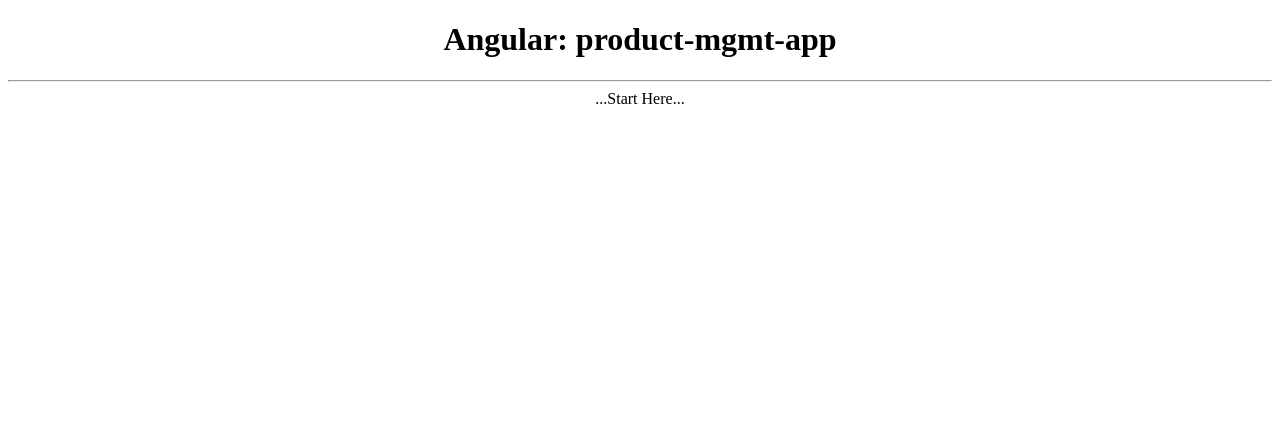
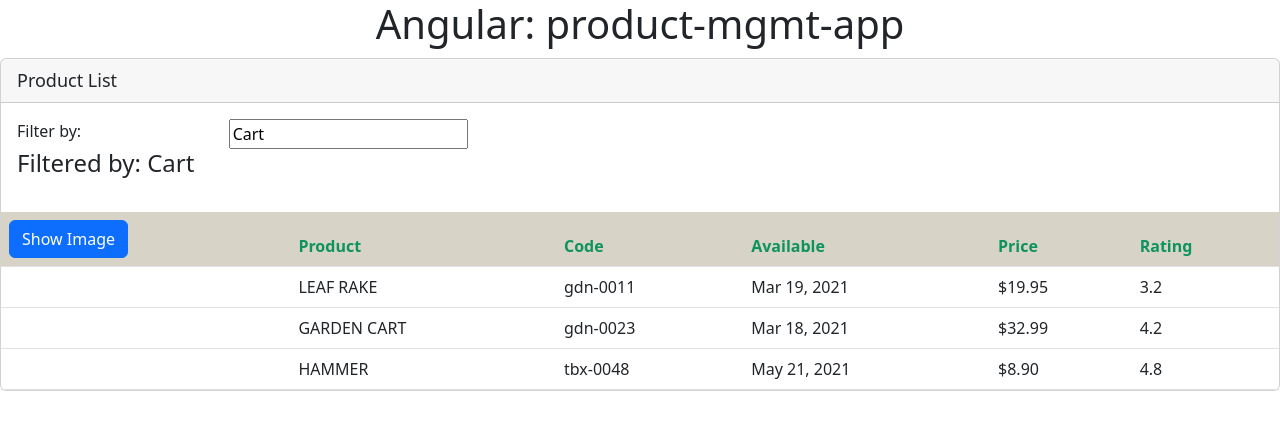
Before and after one commit to YanDevo/angular-prod-mgmt-app, an Angular app in the folder product-mgmt-app/: page / in a window 1280 px wide. Shown: the top 430 px of the page. Built offline with nearby package versions, Linux system fonts and the light colour scheme.

Commit message:
product list update

```diff
--- a/product-mgmt-app/package.json
+++ b/product-mgmt-app/package.json
@@ -18,6 +18,8 @@
     "@angular/platform-browser": "^14.1.0",
     "@angular/platform-browser-dynamic": "^14.1.0",
     "@angular/router": "^14.1.0",
+    "bootstrap": "^5.2.2",
+    "font-awesome": "^4.7.0",
     "rxjs": "~7.5.0",
     "tslib": "^2.3.0",
     "zone.js": "~0.11.4"
--- a/product-mgmt-app/src/app/app.component.html
+++ b/product-mgmt-app/src/app/app.component.html
@@ -2,6 +2,5 @@
   <h1>
     {{title}}
   </h1>
-  <hr>
-  ...Start Here...
 </div>
+<app-product-list></app-product-list>
--- a/product-mgmt-app/src/app/app.module.ts
+++ b/product-mgmt-app/src/app/app.module.ts
@@ -1,16 +1,20 @@
 import { NgModule } from '@angular/core';
 import { BrowserModule } from '@angular/platform-browser';
+import { FormsModule } from '@angular/forms';
 
 import { AppComponent } from './app.component';
 import { WelcomeComponent } from './home/welcome/welcome.component';
+import { ProductListComponent } from './products/product-list/product-list.component';
 
 @NgModule({
   declarations: [
     AppComponent,
     WelcomeComponent,
+    ProductListComponent,
   ],
   imports: [
-    BrowserModule
+    BrowserModule,
+    FormsModule
   ],
   providers: [],
   bootstrap: [AppComponent]
--- /dev/null
+++ b/product-mgmt-app/src/app/products/product-list/product-list.component.css
@@ -0,0 +1,13 @@
+img {
+    width: 50px;
+    margin: 2px;
+}
+
+thead th {
+    color: rgb(14, 147, 94);
+    background-color: rgb(215, 212, 199);
+}
+
+.table{
+    margin-bottom: 0px;
+}
--- /dev/null
+++ b/product-mgmt-app/src/app/products/product-list/product-list.component.html
@@ -0,0 +1,55 @@
+<div class="card">
+    <div class="card-header">
+        {{pageTitle}}
+    </div>
+    <div class="card-body">
+
+        <div class="row">
+            <div class="col-md-2">Filter by:</div>
+            <div class="col-md-4">
+                <input
+                type="text"
+                [(ngModel)]="listFilter">
+            </div>
+        </div>
+        <div class="row">
+            <div class="col-md-6">
+                <h4>Filtered by: {{listFilter}}</h4>
+            </div>
+        </div>
+
+    </div>
+    <div class="table-responsive">
+        <table class="table" *ngIf="products.length">
+            <thead>
+                <tr>
+                    <th>
+                        <button
+                        class="btn btn-primary"
+                        (click)="toggleImage()">
+                            {{showImage ? "Hide" : "Show"}} Image
+                        </button>
+                    </th>
+                    <th>Product</th>
+                    <th>Code</th>
+                    <th>Available</th>
+                    <th>Price</th>
+                    <th>Rating</th>
+                </tr>
+            </thead>
+            <tbody>
+                <tr *ngFor="let product of products">
+                    <td>
+                        <img
+                        [src]="product.imageUrl" alt=""
+                        *ngIf="showImage"></td>
+                    <td>{{product.productName | uppercase}}</td>
+                    <td>{{product.productCode | lowercase}}</td>
+                    <td>{{product.releaseDate | date}}</td>
+                    <td>{{product.price | currency: "USD": "symbol": "1.2-2"}}</td>
+                    <td>{{product.starRating}}</td>
+                </tr>
+            </tbody>
+        </table>
+    </div>
+</div>
--- /dev/null
+++ b/product-mgmt-app/src/app/products/product-list/product-list.component.ts
@@ -0,0 +1,57 @@
+import { Component, OnInit } from '@angular/core';
+
+@Component({
+  selector: 'app-product-list',
+  templateUrl: './product-list.component.html',
+  styleUrls: ['./product-list.component.css']
+})
+export class ProductListComponent implements OnInit {
+  pageTitle: string = 'Product List';
+  showImage: boolean = false;
+  listFilter: string = "Cart"
+  products: any[] = [
+    {
+      "productId": 1,
+      "productName": "Leaf Rake",
+      "productCode": "GDN-0011",
+      "releaseDate": "March 19, 2021",
+      "description": "Leaf rake with 48-inch wooden handle.",
+      "price": 19.95,
+      "starRating": 3.2,
+      "imageUrl": "assets/images/leaf_rake.png"
+    },
+    {
+      "productId": 2,
+      "productName": "Garden Cart",
+      "productCode": "GDN-0023",
+      "releaseDate": "March 18, 2021",
+      "description": "15 gallon capacity rolling garden cart",
+      "price": 32.99,
+      "starRating": 4.2,
+      "imageUrl": "assets/images/garden_cart.png"
+    },
+    {
+      "productId": 5,
+      "productName": "Hammer",
+      "productCode": "TBX-0048",
+      "releaseDate": "May 21, 2021",
+      "description": "Curved claw steel hammer",
+      "price": 8.9,
+      "starRating": 4.8,
+      "imageUrl": "assets/images/hammer.png"
+    },
+  ];
+
+  constructor() { }
+
+  ngOnInit(): void {
+  }
+
+
+
+
+  toggleImage(): void     {
+    this.showImage = !this.showImage;
+  }
+
+}
--- a/product-mgmt-app/src/styles.css
+++ b/product-mgmt-app/src/styles.css
@@ -1 +1,21 @@
-/* You can add global styles to this file, and also import other style files */
+@import "~bootstrap/dist/css/bootstrap.min.css";
+@import "~font-awesome/css/font-awesome.min.css";
+
+div.card-header {
+ font-size: large;
+}
+
+div.card {
+  margin-top: 10px
+}
+
+.table {
+  margin-top: 10px
+}
+
+a {
+  text-decoration: none;
+}
+a:hover {
+  text-decoration: underline;
+}
```
Also changed, not shown: 2 other files (tests, documents, lock files or other folders).
